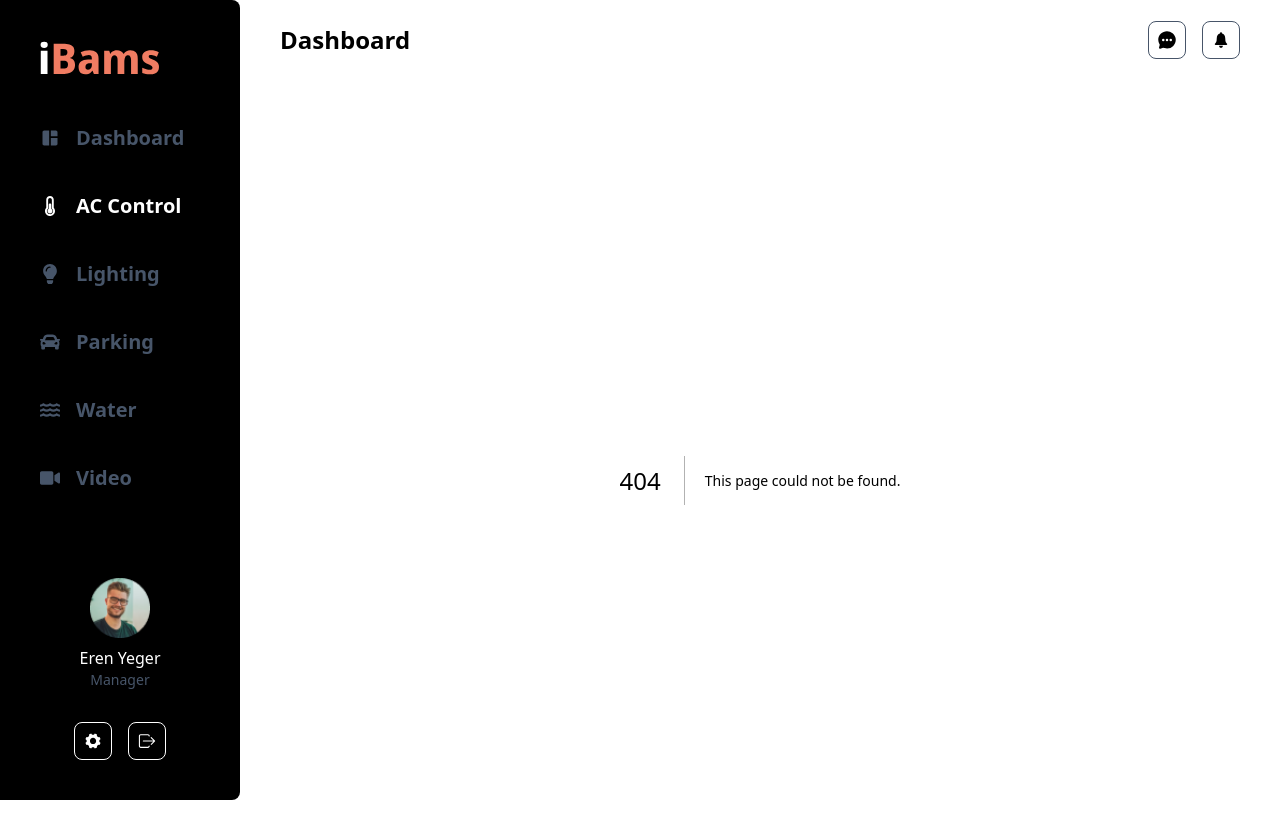
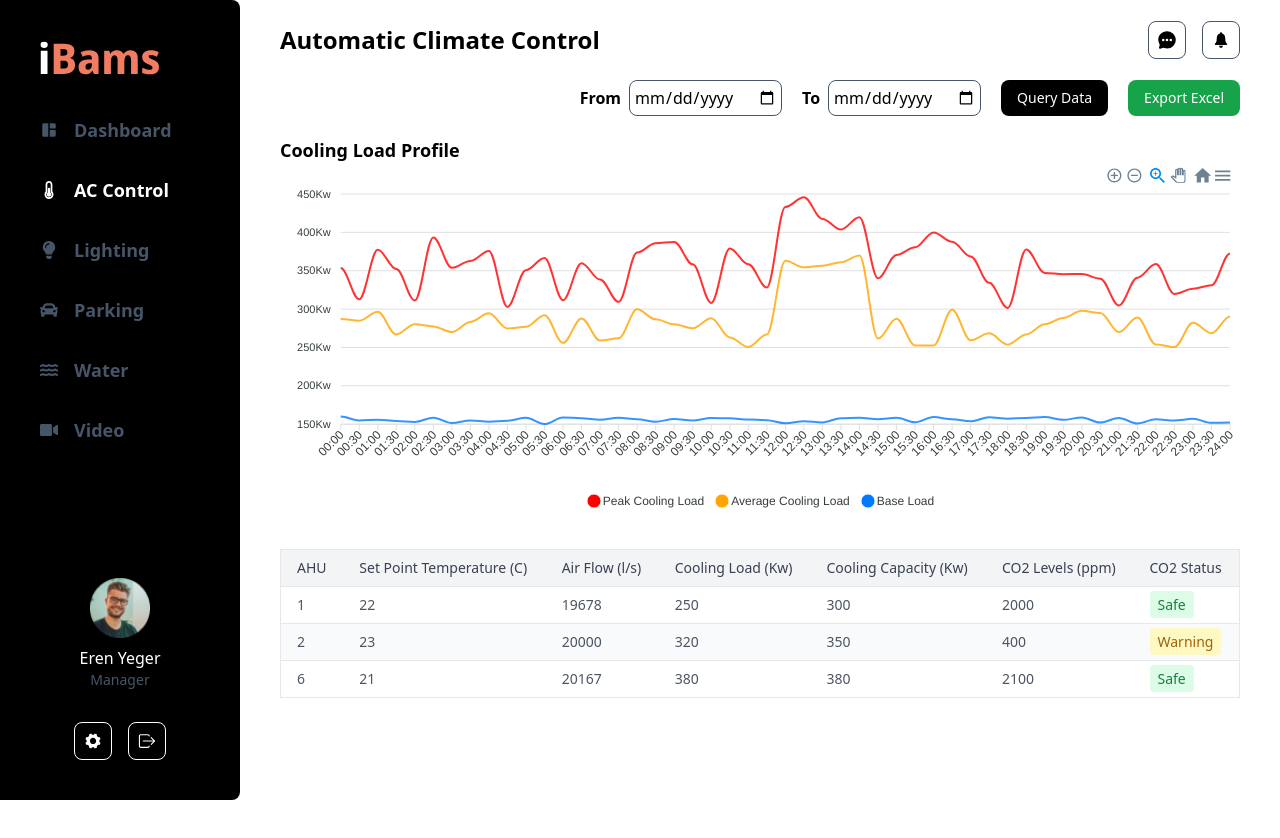
Before and after one commit to sulsul2/ibams-site, a Next.js app: page /ac-control in a window 1280 px wide. Before the commit this address had no page. Shown: the top 838 px of the page. After the commit the page ends 800 px from the top, so only its background shows below. Built offline with nearby package versions, Linux system fonts and the light colour scheme.

Commit message:
feat: implement ac control page

```diff
--- a/package.json
+++ b/package.json
@@ -9,9 +9,11 @@
     "lint": "next lint"
   },
   "dependencies": {
+    "apexcharts": "^4.3.0",
     "clsx": "^2.1.1",
     "next": "15.1.3",
     "react": "^19.0.0",
+    "react-apexcharts": "^1.7.0",
     "react-dom": "^19.0.0",
     "react-icons": "^5.4.0"
   },
--- /dev/null
+++ b/src/app/ac-control/components/AcTable.tsx
@@ -0,0 +1,64 @@
+import GenericTable from "@/components/GenericTable";
+import React from "react";
+
+export default function AcTable() {
+  const columns = [
+    { header: "AHU", accessor: "AHU" },
+    { header: "Set Point Temperature (C)", accessor: "setPoint" },
+    { header: "Air Flow (l/s)", accessor: "airFlow" },
+    { header: "Cooling Load (Kw)", accessor: "coolingLoad" },
+    { header: "Cooling Capacity (Kw)", accessor: "coolingCapacity" },
+    {
+      header: "CO2 Levels (ppm)",
+      accessor: "co2Levels",
+      render: (value: number) => <span>{value}</span>,
+    },
+    {
+      header: "CO2 Status",
+      accessor: "co2Status",
+      render: (value: string) => (
+        <span
+          className={`px-2 py-1 rounded ${
+            value === "Safe"
+              ? "bg-green-100 text-green-700"
+              : "bg-yellow-100 text-yellow-700"
+          }`}
+        >
+          {value}
+        </span>
+      ),
+    },
+  ];
+
+  const data = [
+    {
+      AHU: 1,
+      setPoint: 22,
+      airFlow: 19678,
+      coolingLoad: 250,
+      coolingCapacity: 300,
+      co2Levels: 2000,
+      co2Status: "Safe",
+    },
+    {
+      AHU: 2,
+      setPoint: 23,
+      airFlow: 20000,
+      coolingLoad: 320,
+      coolingCapacity: 350,
+      co2Levels: 400,
+      co2Status: "Warning",
+    },
+    {
+      AHU: 6,
+      setPoint: 21,
+      airFlow: 20167,
+      coolingLoad: 380,
+      coolingCapacity: 380,
+      co2Levels: 2100,
+      co2Status: "Safe",
+    },
+  ];
+
+  return <GenericTable columns={columns} data={data} />;
+}
--- /dev/null
+++ b/src/app/ac-control/components/CoolingLoadChart.tsx
@@ -0,0 +1,135 @@
+"use client";
+
+import { ApexOptions } from "apexcharts";
+import React from "react";
+import Chart from "react-apexcharts";
+
+export default function CoolingLoadChart() {
+  const options: ApexOptions = {
+    chart: {
+      type: "line",
+      height: 100,
+    },
+    colors: ["#FF0000", "#FFA500", "#007BFF"],
+    xaxis: {
+      categories: [
+        "00:00",
+        "00:30",
+        "01:00",
+        "01:30",
+        "02:00",
+        "02:30",
+        "03:00",
+        "03:30",
+        "04:00",
+        "04:30",
+        "05:00",
+        "05:30",
+        "06:00",
+        "06:30",
+        "07:00",
+        "07:30",
+        "08:00",
+        "08:30",
+        "09:00",
+        "09:30",
+        "10:00",
+        "10:30",
+        "11:00",
+        "11:30",
+        "12:00",
+        "12:30",
+        "13:00",
+        "13:30",
+        "14:00",
+        "14:30",
+        "15:00",
+        "15:30",
+        "16:00",
+        "16:30",
+        "17:00",
+        "17:30",
+        "18:00",
+        "18:30",
+        "19:00",
+        "19:30",
+        "20:00",
+        "20:30",
+        "21:00",
+        "21:30",
+        "22:00",
+        "22:30",
+        "23:00",
+        "23:30",
+        "24:00",
+      ],
+      labels: {
+        style: {
+          fontSize: "12px",
+        },
+      },
+    },
+    yaxis: {
+      labels: {
+        formatter: (value) => `${value}Kw`, // Tambahkan "Kw" ke nilai
+      },
+    },
+    tooltip: {
+      shared: false,
+      intersect: false,
+    },
+    fill: {
+      opacity: 0.8,
+    },
+    markers: {
+      size: 0,
+      colors: ["#3A70FF"],
+      strokeColors: "#fff",
+      strokeWidth: 2,
+      shape: "circle",
+      hover: {
+        size: 2,
+      },
+    },
+    dataLabels: {
+      enabled: false,
+    },
+    stroke: {
+      curve: "smooth",
+      width: 2,
+    },
+  };
+
+  const series = [
+    {
+      name: "Peak Cooling Load",
+      data: Array.from({ length: 49 }, (_, i) => {
+        // Nilai berfluktuasi dengan puncak pada siang hari (12:00 hingga 14:00)
+        if (i >= 24 && i <= 28) return 400 + Math.random() * 50; // Peak load
+        return 300 + Math.random() * 100; // Fluktuasi normal
+      }),
+    },
+    {
+      name: "Average Cooling Load",
+      data: Array.from({ length: 49 }, (_, i) => {
+        // Lebih stabil dengan fluktuasi kecil
+        if (i >= 24 && i <= 28) return 350 + Math.random() * 20; // Puncak lebih rendah
+        return 250 + Math.random() * 50; // Stabil dengan variasi kecil
+      }),
+    },
+    {
+      name: "Base Load",
+      data: Array.from({ length: 49 }, () => {
+        // Konstan tetapi dengan sedikit noise
+        return 150 + Math.random() * 10;
+      }),
+    },
+  ];
+
+  return (
+    <div>
+      <h2 className="font-bold text-lg">Cooling Load Profile</h2>
+      <Chart options={options} series={series} type="line" height={350} />
+    </div>
+  );
+}
--- /dev/null
+++ b/src/app/ac-control/page.tsx
@@ -0,0 +1,34 @@
+import React from "react";
+import CoolingLoadChart from "./components/CoolingLoadChart";
+import AcTable from "./components/AcTable";
+
+export default function page() {
+  return (
+    <div className="flex flex-col gap-5">
+      <div className="flex justify-end gap-5">
+        <div className="flex gap-2 items-center">
+          <p className="font-bold">From</p>
+          <input
+            type="date"
+            className="border border-slate-600 rounded-lg p-1"
+          />
+        </div>
+        <div className="flex gap-2 items-center">
+          <p className="font-bold">To</p>
+          <input
+            type="date"
+            className="border border-slate-600 rounded-lg p-1"
+          />
+        </div>
+        <button className="py-1 px-4 rounded-lg text-white text-sm bg-black">
+          Query Data
+        </button>
+        <button className="py-1 px-4 rounded-lg text-white text-sm bg-green-600">
+          Export Excel
+        </button>
+      </div>
+      <CoolingLoadChart />
+      <AcTable />
+    </div>
+  );
+}
--- a/src/app/layout.tsx
+++ b/src/app/layout.tsx
@@ -25,7 +25,7 @@ export default function RootLayout({
       <body className={`${notoSans.variable} antialiased`}>
         <div className="flex">
           <SideBar />
-          <div className="w-full relative">
+          <div className="w-full relative px-10 pb-4">
             <Title />
             {children}
           </div>
--- a/src/app/page.tsx
+++ b/src/app/page.tsx
@@ -1,7 +1,7 @@
 "use client";
 export default function Page() {
   return (
-    <div className="absolute top-0 pt-20 w-full h-screen">
+    <div className="absolute top-0 pt-20 left-0 w-full h-screen">
       <div className="bg-[url('/building.svg')] w-full h-full bg-cover bg-center"></div>
       <div className="absolute w-[440px] h-[225px] bottom-1 left-4 bg-[url('/weather.svg')] bg-contain bg-no-repeat pt-16 pl-8">
         <h1 className="text-[56px] font-medium text-white">20°</h1>
--- /dev/null
+++ b/src/components/GenericTable.tsx
@@ -0,0 +1,49 @@
+interface TableColumn {
+  header: string;
+  accessor: string;
+  render?: (value: any, row: any) => React.ReactNode;
+}
+
+interface TableProps {
+  columns: TableColumn[];
+  data: any[];
+}
+
+const GenericTable = ({ columns, data }: TableProps) => {
+  return (
+    <div className="overflow-x-auto">
+      <table className="min-w-full bg-white border border-gray-200 rounded-lg">
+        <thead>
+          <tr className="bg-gray-100 border-b border-gray-200">
+            {columns.map((col, index) => (
+              <th
+                key={index}
+                className="px-4 py-2 text-left text-sm font-medium text-gray-700"
+              >
+                {col.header}
+              </th>
+            ))}
+          </tr>
+        </thead>
+        <tbody>
+          {data.map((row, rowIndex) => (
+            <tr
+              key={rowIndex}
+              className="border-b border-gray-200 even:bg-gray-50"
+            >
+              {columns.map((col, colIndex) => (
+                <td key={colIndex} className="px-4 py-2 text-sm text-gray-600">
+                  {col.render
+                    ? col.render(row[col.accessor], row)
+                    : row[col.accessor]}
+                </td>
+              ))}
+            </tr>
+          ))}
+        </tbody>
+      </table>
+    </div>
+  );
+};
+
+export default GenericTable;
--- a/src/components/SideBar.tsx
+++ b/src/components/SideBar.tsx
@@ -24,7 +24,7 @@ const menus: MenuProps[] = [
 export default function SideBar() {
   return (
     <div className="flex flex-col h-screen justify-between p-10 bg-black rounded-r-lg">
-      <div className="flex gap-10 flex-col">
+      <div className="flex gap-8 flex-col">
         <Image
           className="mb-2"
           src="/logo.svg"
--- a/src/components/SideMenu.tsx
+++ b/src/components/SideMenu.tsx
@@ -15,7 +15,7 @@ export default function SideMenu({ menu, url, icon }: MenuProps) {
   return (
     <Link
       className={clsx(
-        "w-40 flex gap-4 text-xl items-center",
+        "w-40 flex gap-4 text-lg items-center",
         pathname === url ? "text-white" : "text-slate-600"
       )}
       href={url}
--- a/src/components/Title.tsx
+++ b/src/components/Title.tsx
@@ -1,11 +1,27 @@
+"use client";
+import { usePathname } from "next/navigation";
 import React from "react";
 import { IoIosNotifications } from "react-icons/io";
 import { IoChatbubbleEllipses } from "react-icons/io5";
 
 export default function Title() {
+  const pathname = usePathname();
+  let title = "";
+
+  switch (pathname) {
+    case "/":
+      title = "Dashboard";
+      break;
+    case "/ac-control":
+      title = "Automatic Climate Control";
+      break;
+    default:
+      break;
+  }
+
   return (
-    <div className="flex items-center justify-between h-20 px-10">
-      <h1 className="text-2xl font-bold">Dashboard</h1>
+    <div className="flex items-center justify-between h-20">
+      <h1 className="text-2xl font-bold">{title}</h1>
       <div className="flex gap-4 items-center">
         <button className="p-2 rounded-lg border border-slate-600 text-black text-xl">
           <IoChatbubbleEllipses />
```
Also changed, not shown: 1 other file (tests, documents, lock files or other folders).
